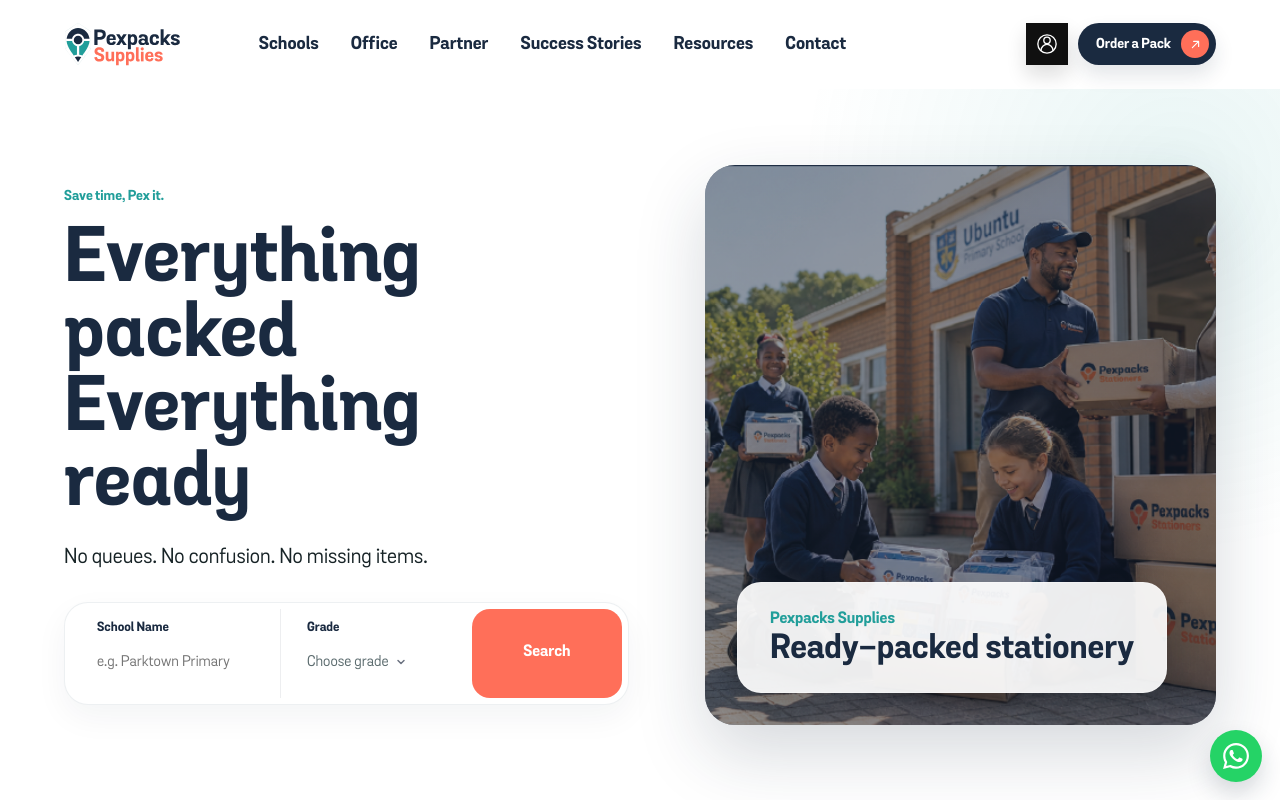
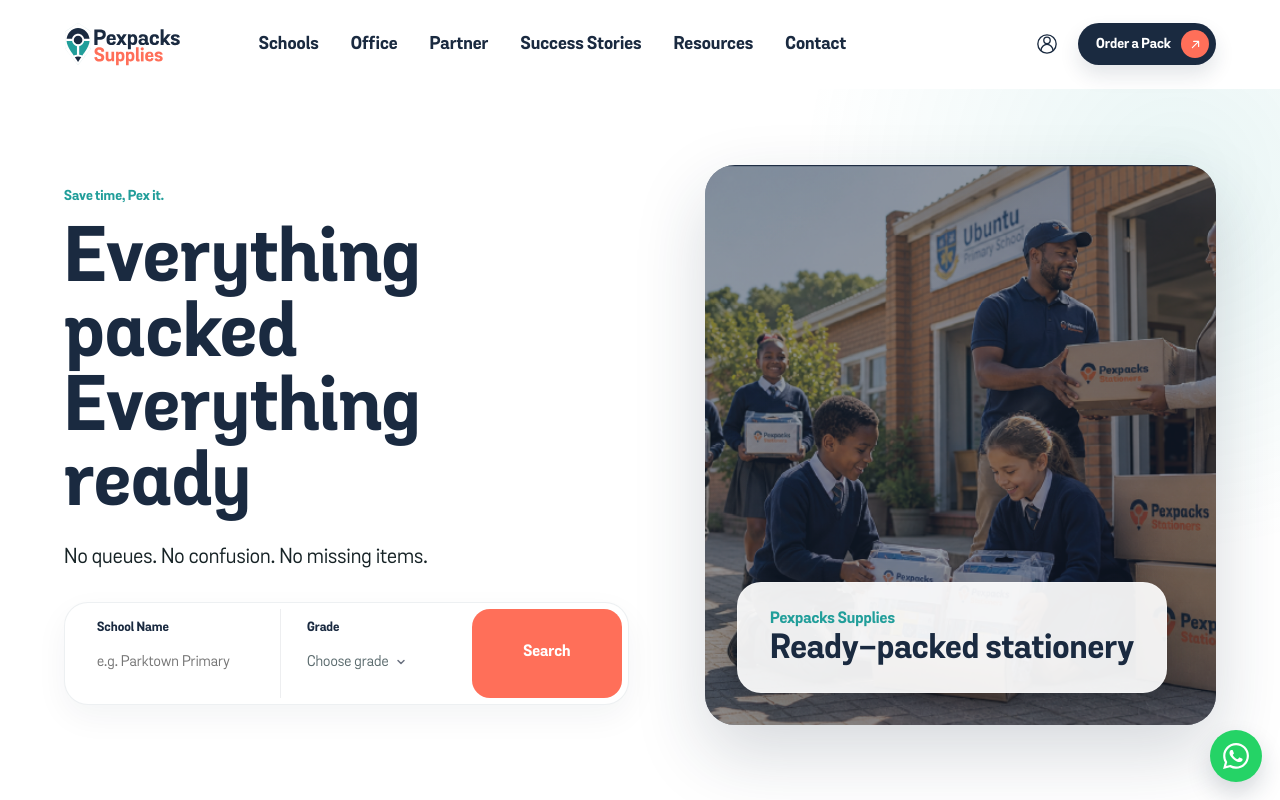
Before and after one commit to mcebisidesigner-spec/pexpacks-supplies, a Next.js app: page / in a window 1280 px wide. Shown: the top 800 px of the page. Built offline with nearby package versions, Linux system fonts and the light colour scheme.

Commit message:
Fix login icon styling

```diff
--- a/components/layout/Header.module.css
+++ b/components/layout/Header.module.css
@@ -105,21 +105,22 @@
   border-radius: 0;
   display: inline-grid;
   place-items: center;
-  background: #101010;
-  color: #ffffff;
-  box-shadow: 0 10px 20px rgba(16, 16, 16, 0.14);
+  background: transparent;
+  color: var(--pex-navy);
+  box-shadow: none;
   transform-origin: center;
   transition: var(--button-transition);
 }
 
 .desktopLogin:hover {
-  filter: brightness(112%);
+  color: var(--pex-keppel);
+  filter: none;
   transform: var(--button-hover-transform);
-  box-shadow: var(--button-hover-shadow);
+  box-shadow: none;
 }
 
 .desktopLogin:active {
-  filter: brightness(100%);
+  filter: none;
   transform: var(--button-active-transform);
 }
 
```
